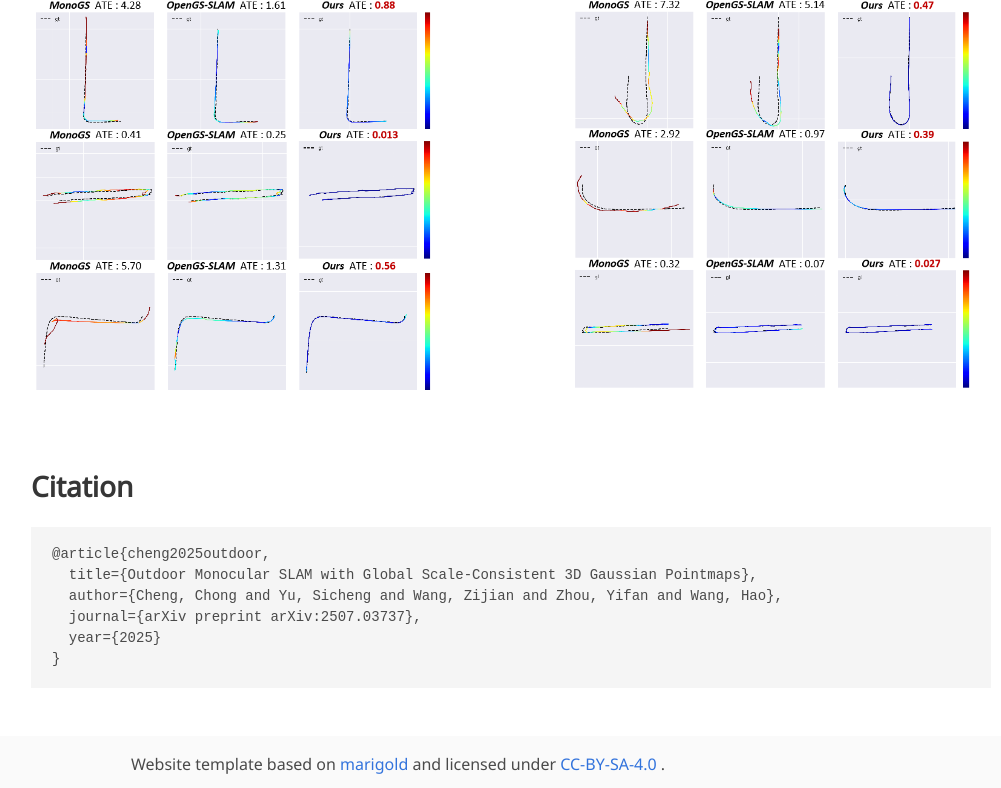
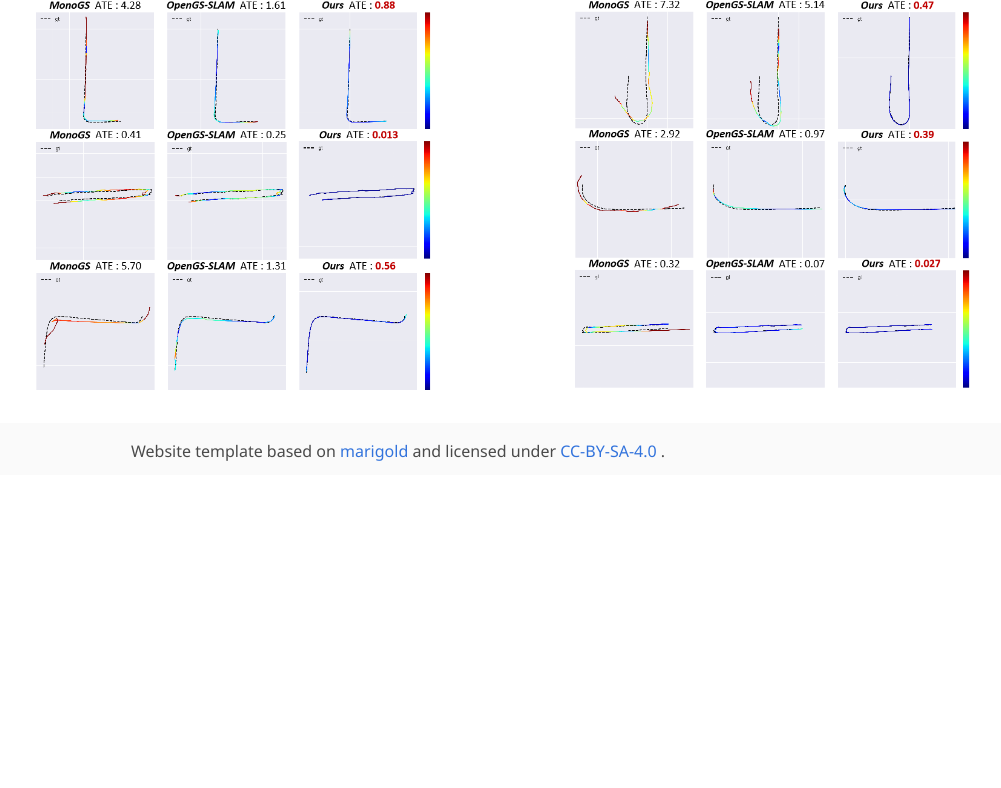
Before and after one commit to 3D-Skew-GS/3D-Skew-GS.github.io, a plain HTML site: page index.html in a window 1280 px wide. Shown: the part 4060-4848 px from the top of the page, without its empty margins (129-1130 px from the left). After the commit the page ends 4535 px from the top, so only its background shows below. Drawn offline with nearby package versions, Linux system fonts and the light colour scheme; a web font is replaced by a local one.

Commit message:
delete citation

```diff
--- a/index.html
+++ b/index.html
@@ -280,17 +280,6 @@ stage, we design a depth-aware densification criterion for more accurate skew ga
 </section>
 -->
 
-<section class="section" id="BibTeX">
-  <div class="container is-max-desktop content">
-    <h2 class="title">Citation</h2>
-    <pre class="selectable"><code>@article{cheng2025outdoor,
-  title={Outdoor Monocular SLAM with Global Scale-Consistent 3D Gaussian Pointmaps},
-  author={Cheng, Chong and Yu, Sicheng and Wang, Zijian and Zhou, Yifan and Wang, Hao},
-  journal={arXiv preprint arXiv:2507.03737},
-  year={2025}
-}</code></pre>
-  </div>
-</section>
 
 
 <footer class="footer pt-4 pb-0">
```
